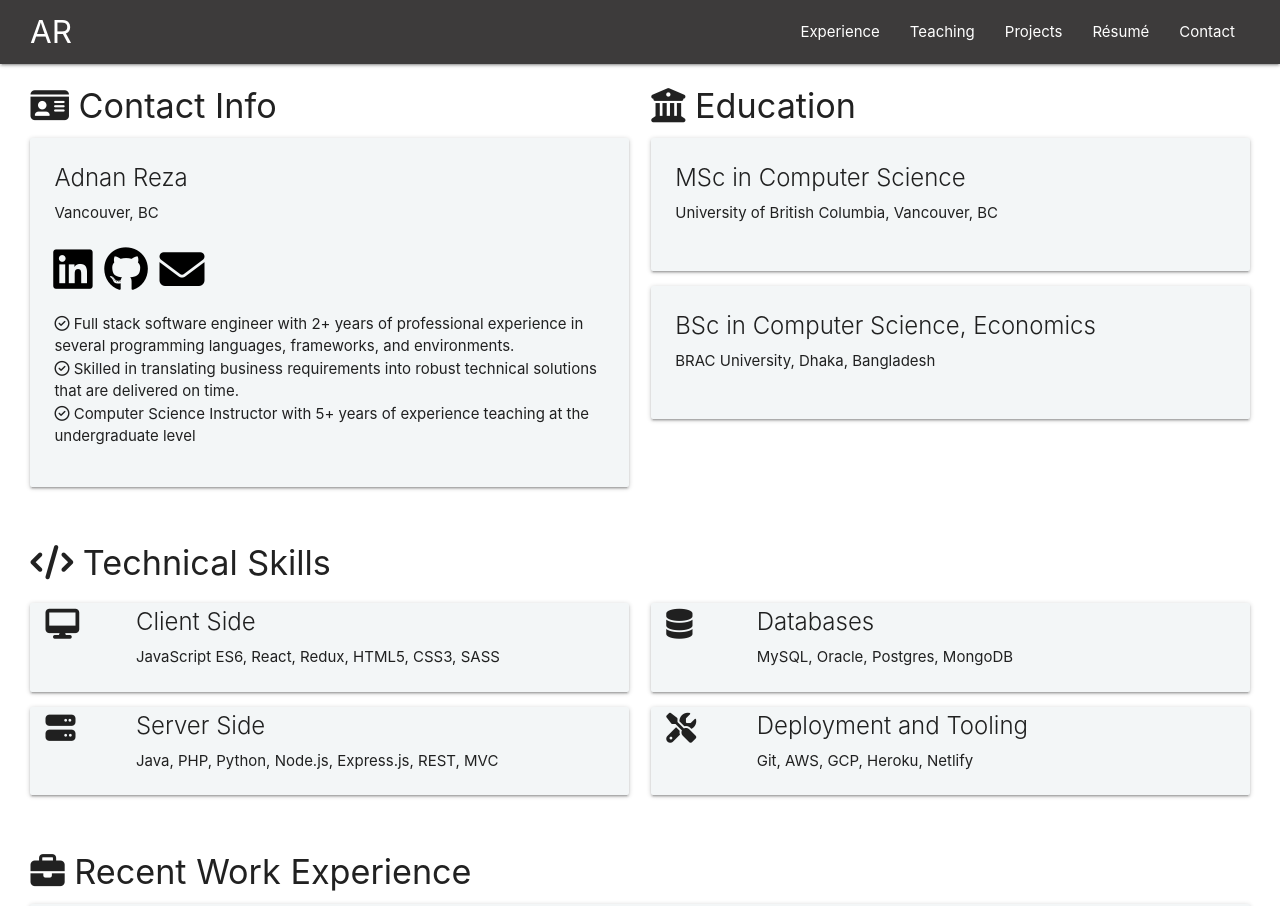
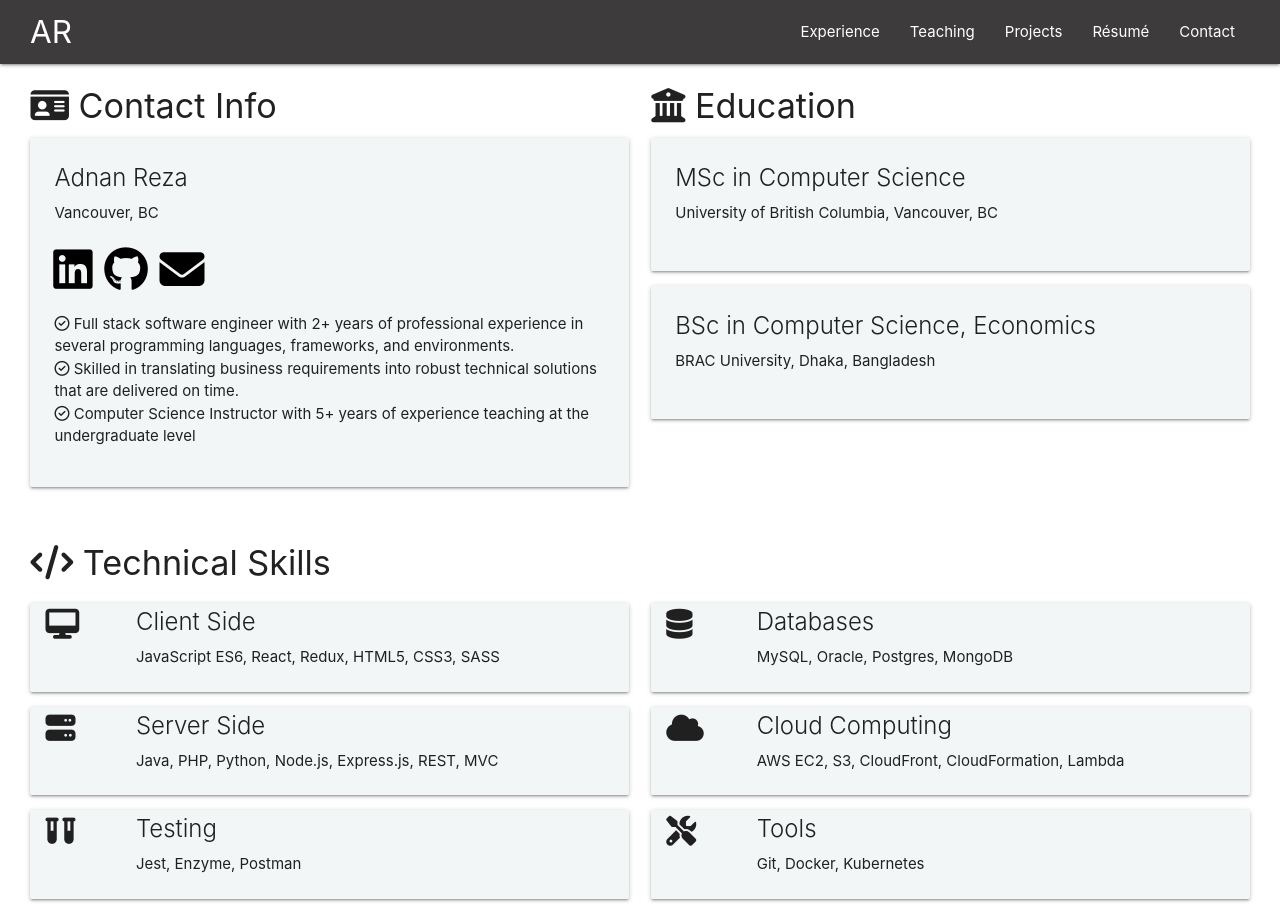
Before and after one commit to adnanreza/personal-site, a React (Create React App) app: page /Resume in a window 1280 px wide. Shown: the top 906 px of the page. Built offline with nearby package versions, Linux system fonts and the light colour scheme; the HTML template or start-up script is replaced by a standard one.

Commit message:
Added cloud computing, testing to skills on Resume

```diff
--- a/src/components/pages/Resume.js
+++ b/src/components/pages/Resume.js
@@ -44,7 +44,9 @@ const Resume = (props) => {
   const clientSide = 'JavaScript ES6, React, Redux, HTML5, CSS3, SASS';
   const serverSide = 'Java, PHP, Python, Node.js, Express.js, REST, MVC';
   const databases = 'MySQL, Oracle, Postgres, MongoDB';
-  const tools = 'Git, AWS, GCP, Heroku, Netlify';
+  const tools = 'Git, Docker, Kubernetes';
+  const cloud = 'AWS EC2, S3, CloudFront, CloudFormation, Lambda';
+  const testing = 'Jest, Enzyme, Postman';
 
   const accomplishmentsPA = [
     'Implemented web framework for UBC’s new common look and feel using Oracle PL/SQL, HTML5, CSS3 and JavaScript.',
@@ -147,6 +149,11 @@ const Resume = (props) => {
                   body={serverSide}
                   icon='server'
                 ></TechnicalSkillsBlock>
+                <TechnicalSkillsBlock
+                  heading='Testing'
+                  body={testing}
+                  icon='vials'
+                ></TechnicalSkillsBlock>
               </div>
               <div className='col s12 m6 l6'>
                 <TechnicalSkillsBlock
@@ -155,7 +162,12 @@ const Resume = (props) => {
                   icon='database'
                 ></TechnicalSkillsBlock>
                 <TechnicalSkillsBlock
-                  heading='Deployment and Tooling'
+                  heading='Cloud Computing'
+                  body={cloud}
+                  icon='cloud'
+                ></TechnicalSkillsBlock>
+                <TechnicalSkillsBlock
+                  heading='Tools'
                   body={tools}
                   icon='tools'
                 ></TechnicalSkillsBlock>
```
